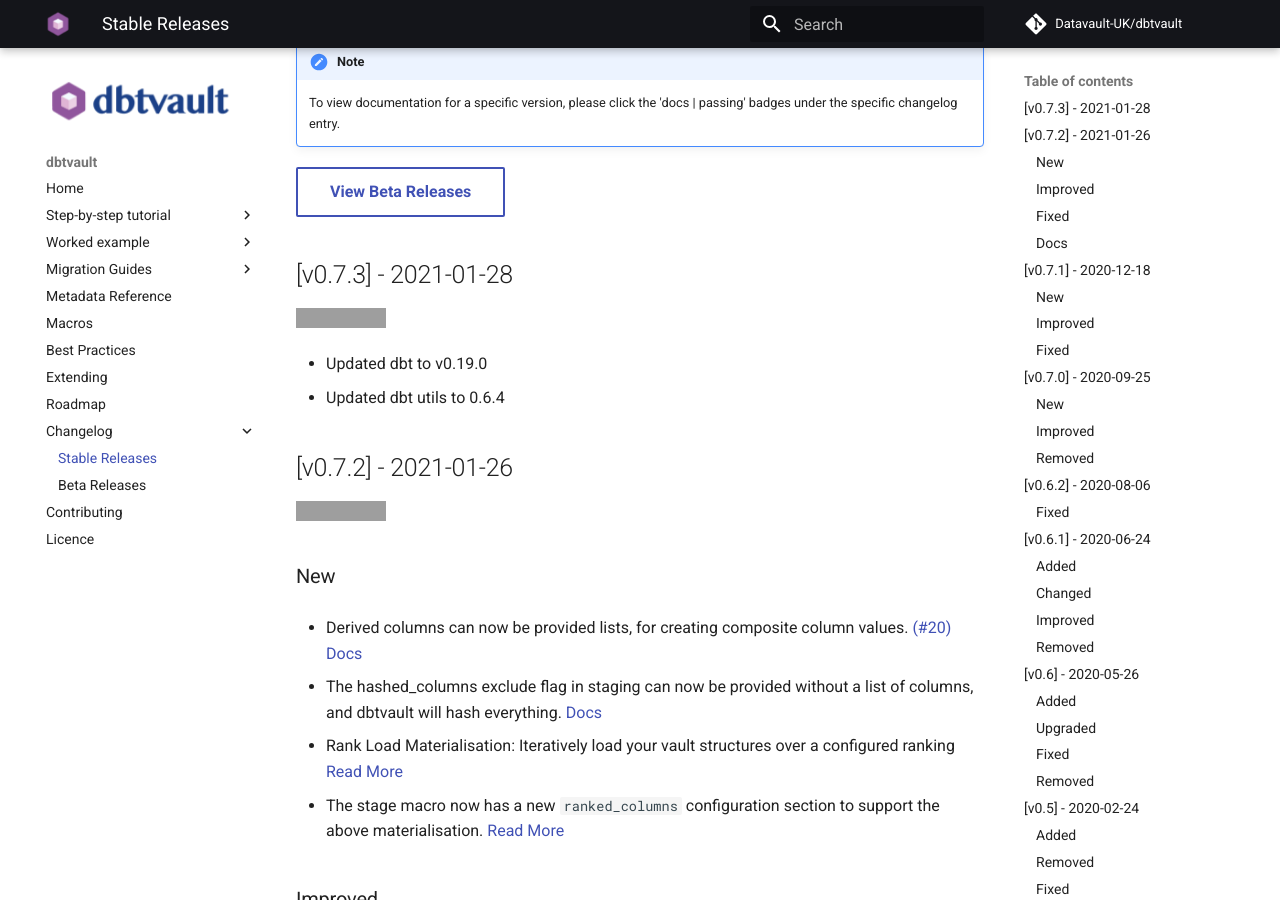
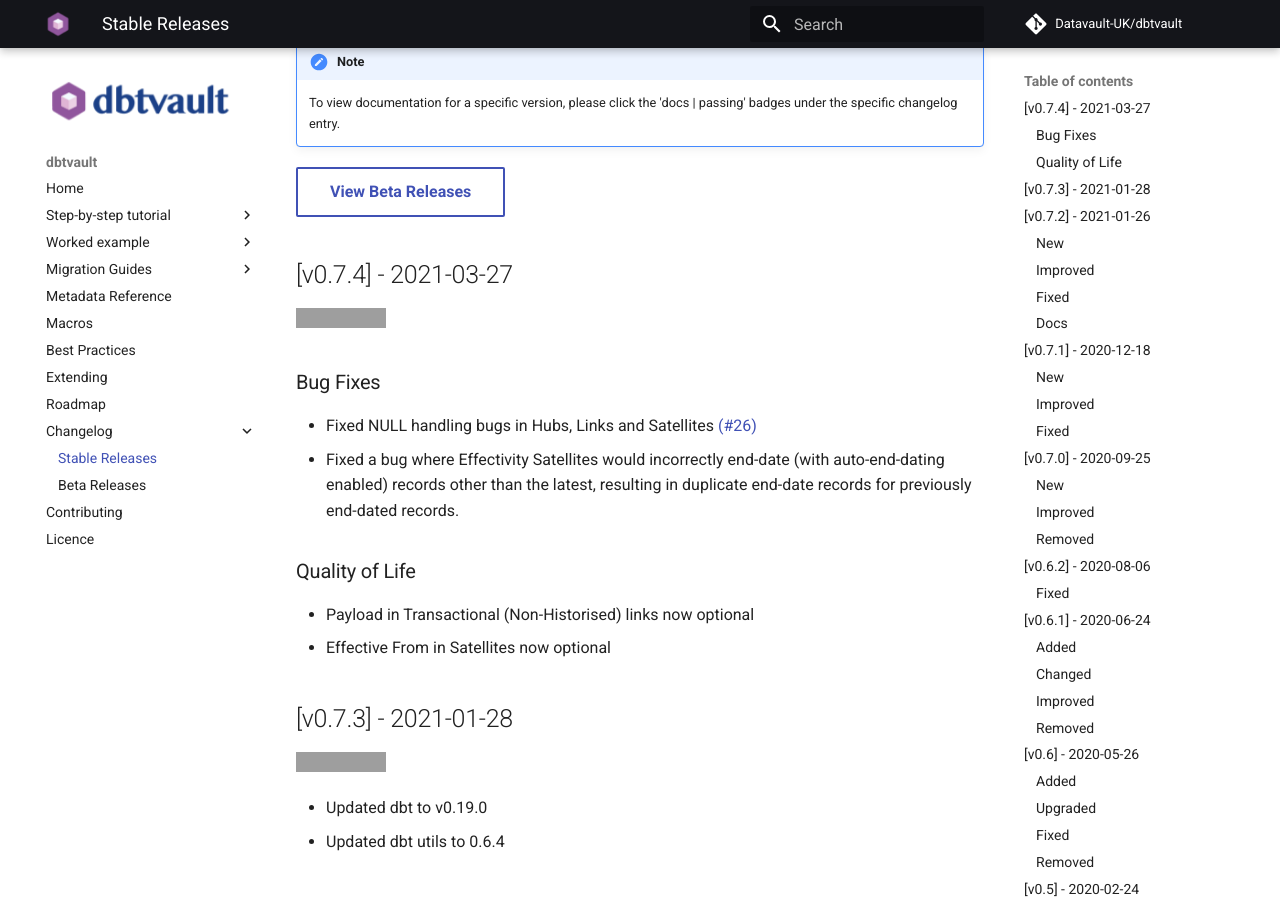
Before and after one commit to Datavault-UK/automate-dv-docs, an MkDocs documentation site: the page built from docs/changelog/stable.md, in a window 1280 px wide and 900 px high, scrolled down 224 px. Built offline with MkDocs 1.6.1 and Material for MkDocs 9.7.7, drawn with Linux system fonts in a browser that asks for light colours; comment, search, counter and statistics services are not loaded; grey boxes are pictures that could not be loaded.

Commit message:
Changelog and version bump

```diff
--- a/docs/changelog/stable.md
+++ b/docs/changelog/stable.md
@@ -8,6 +8,19 @@
     To view documentation for a specific version, please click the 'docs | passing' badges under the specific changelog entry.
 
 [View Beta Releases](beta.md){: .md-button }
+
+## [v0.7.4] - 2021-03-27
+[![Documentation Status](https://readthedocs.org/projects/dbtvault/badge/?version=v0.7.4)](https://dbtvault.readthedocs.io/en/v0.7.4/?badge=v0.7.4)
+
+### Bug Fixes
+- Fixed NULL handling bugs in Hubs, Links and Satellites [(#26)](https://github.com/Datavault-UK/dbtvault/issues/26)
+- Fixed a bug where Effectivity Satellites would incorrectly end-date (with auto-end-dating enabled) records other than the
+  latest, resulting in duplicate end-date records for previously end-dated records.
+
+### Quality of Life
+- Payload in Transactional (Non-Historised) links now optional
+- Effective From in Satellites now optional
+
 
 ## [v0.7.3] - 2021-01-28
 [![Documentation Status](https://readthedocs.org/projects/dbtvault/badge/?version=v0.7.3)](https://dbtvault.readthedocs.io/en/v0.7.3/?badge=v0.7.3)
```
Also changed, not shown: docs/macros.md (+14 -14 lines).
